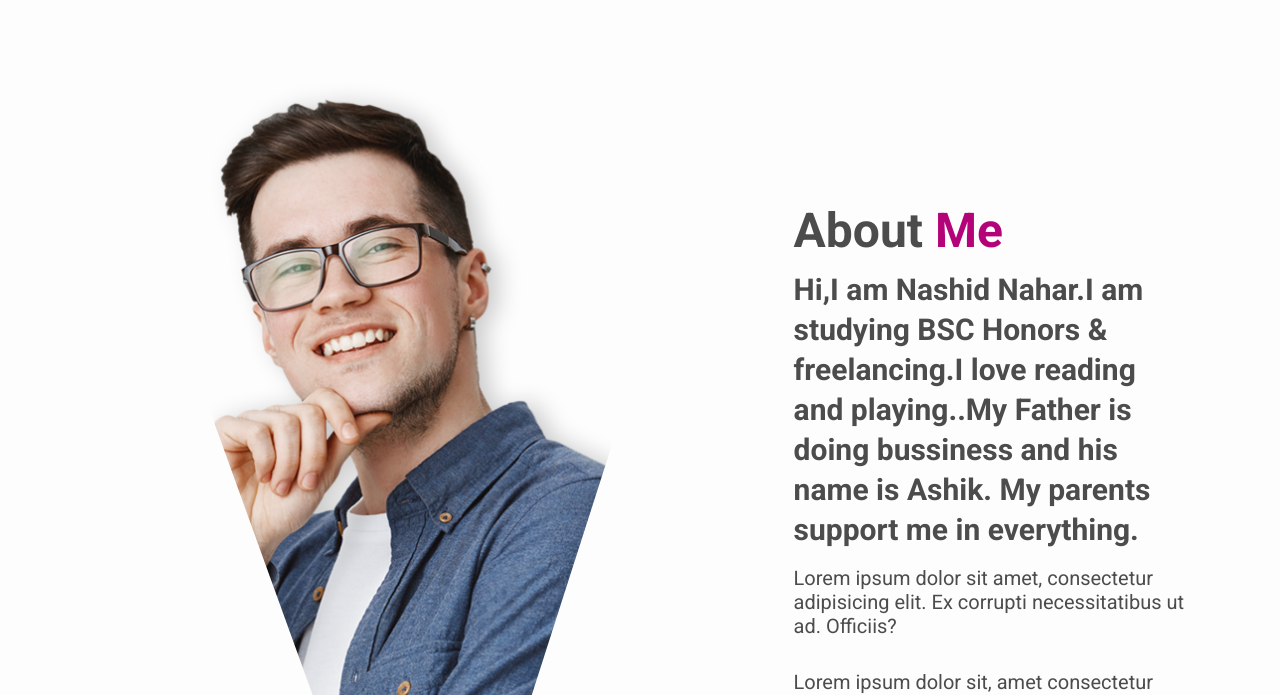
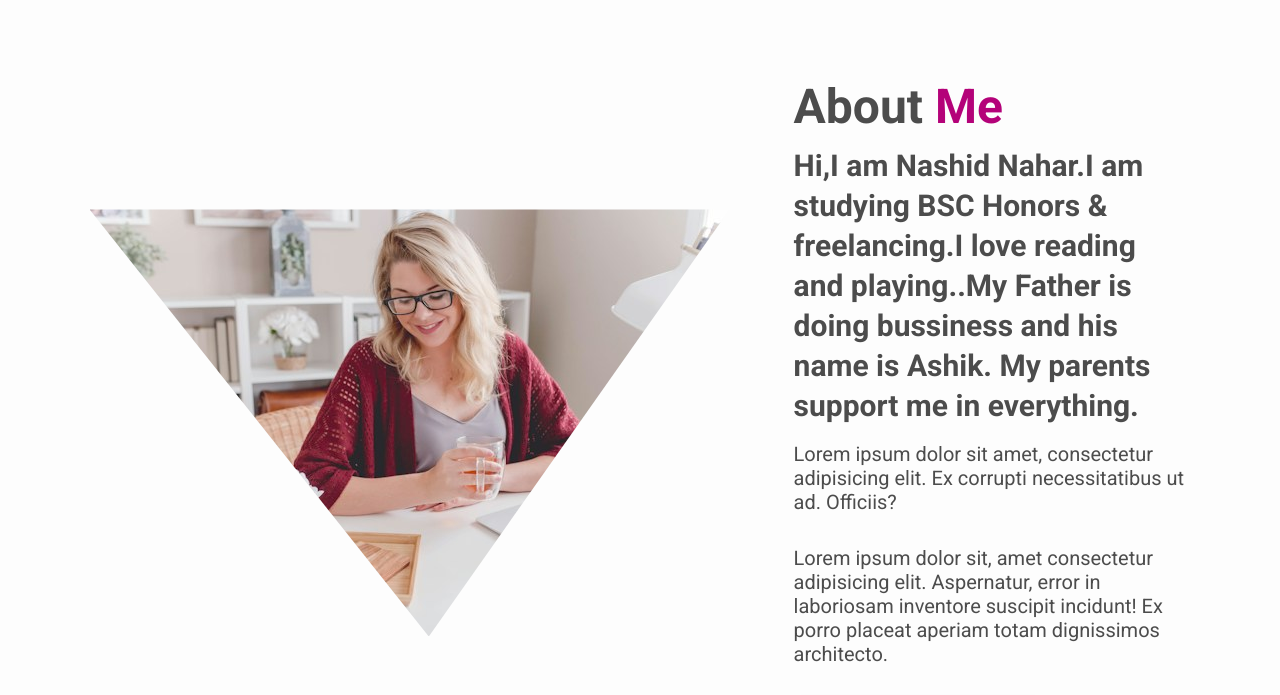
Before and after one commit to nasrinnahardisha/portfolio-Website-7, a plain HTML site: page index.html in a window 1280 px wide. Shown: the part 802-1497 px from the top of the page. Drawn offline with nearby package versions, Linux system fonts and the light colour scheme.

Commit message:
portfolio website

```diff
--- a/index.html
+++ b/index.html
@@ -93,7 +93,7 @@
 
   <section class="about" id="about">
     <div class="about-img">
-      <img src="images/home.png" alt="" />
+      <img src="images/about.jpg" alt="" />
     </div>
     <div class="about-content">
       <h2 class="heading">About <span>Me</span></h2>
```
Also changed, not shown: images/about.png (added).
